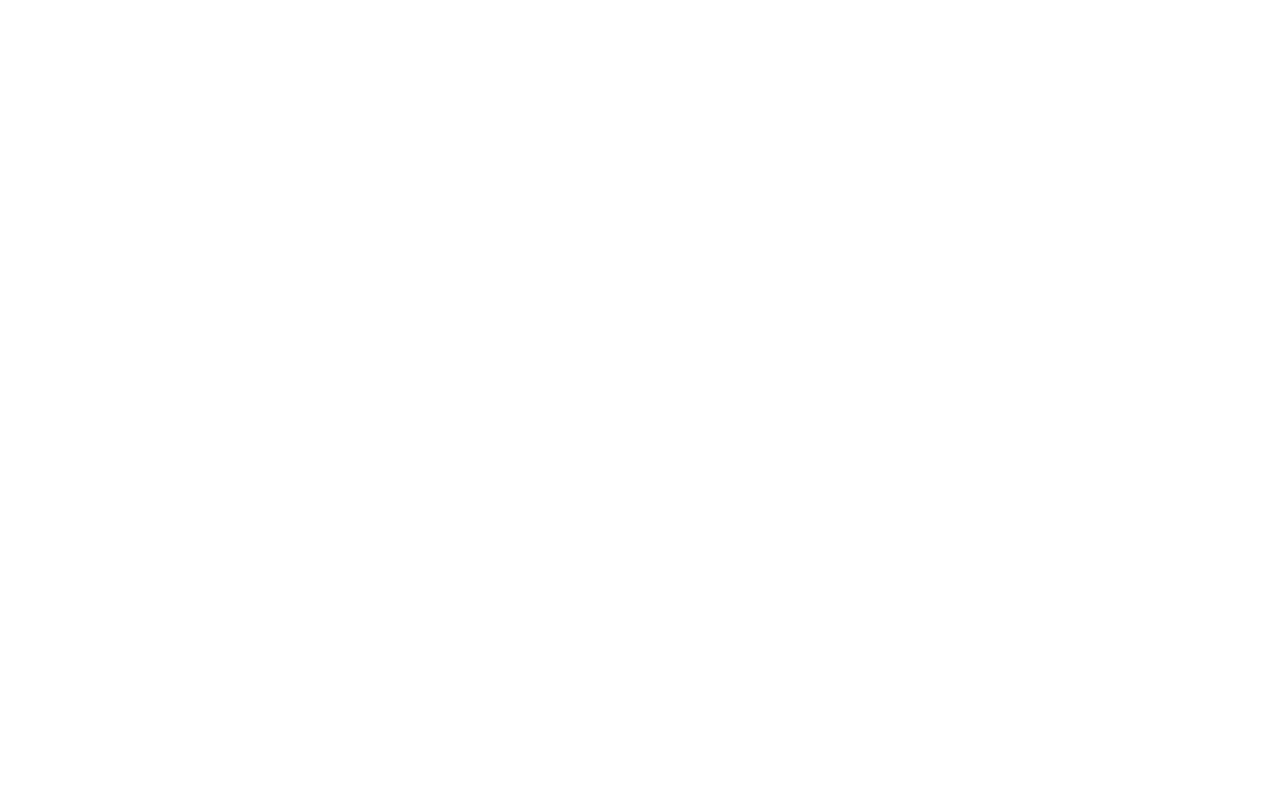
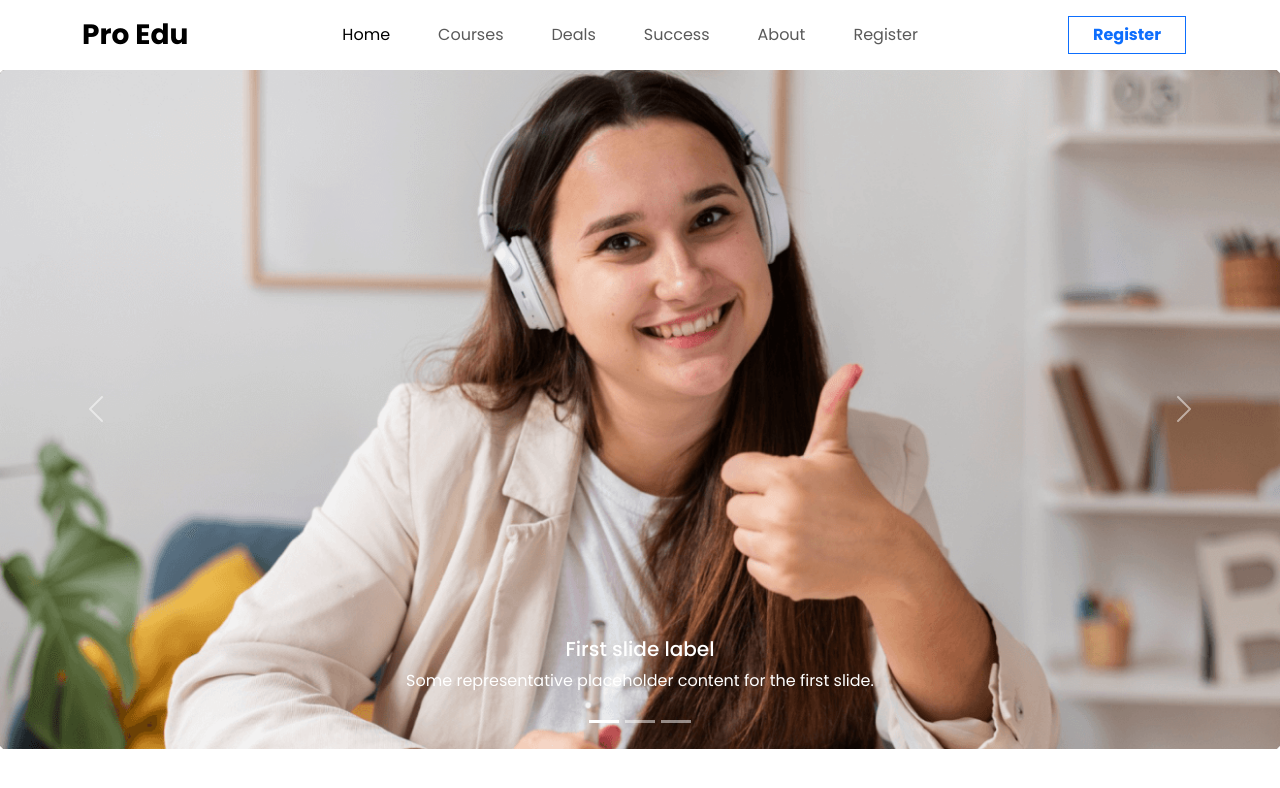
Before and after one commit to mahedee007/edtech-website, a plain HTML site: page index.html in a window 1280 px wide. Drawn offline with nearby package versions, Linux system fonts and the light colour scheme.

Commit message:
carousel added

```diff
--- a/css/style.css
+++ b/css/style.css
@@ -0,0 +1,6 @@
+@import url('https://fonts.googleapis.com/css2?family=Poppins:wght@400;500;600;700&display=swap');
+body{
+    margin: 0;
+    padding: 0;
+    font-family: 'Poppins', sans-serif;
+}
--- a/index.html
+++ b/index.html
@@ -10,6 +10,86 @@
     <link rel="stylesheet" href="css/style.css">
 </head>
 <body>
+    <!-- Navbar -->
+    <nav class="navbar navbar-expand-lg ">
+        <div class="container">
+          <a class="navbar-brand fs-3 fw-bold" href="#">Pro Edu</a>
+          <button class="navbar-toggler" type="button" data-bs-toggle="collapse" data-bs-target="#navbarSupportedContent" aria-controls="navbarSupportedContent" aria-expanded="false" aria-label="Toggle navigation">
+            <span class="navbar-toggler-icon"></span>
+          </button>
+          <div class="collapse navbar-collapse" id="navbarSupportedContent">
+            <ul class="navbar-nav mx-auto  mb-2 mb-lg-0">
+              <li class="nav-item">
+                <a class="nav-link active px-4" aria-current="page" href="#">Home</a>
+              </li>
+              <li class="nav-item">
+                <a class="nav-link px-4" href="#">Courses</a>
+              </li>
+              <li class="nav-item">
+                <a class="nav-link px-4" href="#">Deals</a>
+              </li>
+              <li class="nav-item">
+                <a class="nav-link px-4" href="#">Success</a>
+              </li>
+              <li class="nav-item">
+                <a class="nav-link px-4" href="#">About</a>
+              </li>
+              <li class="nav-item">
+                <a class="nav-link px-4" href="#">Register</a>
+              </li>
+
+
+            </ul>
+            <nav class="navbar">
+                <form class="container justify-content-end justify-content-md-start">
+                  <button class="btn btn-outline-primary fw-bold rounded-0 px-4 " type="button">Register</button>
+
+                </form>
+              </nav>
+          </div>
+        </div>
+      </nav>
+
+    <!-- Hero Section -->
+
+    <div id="carouselExampleCaptions" class="carousel slide">
+        <div class="carousel-indicators">
+          <button type="button" data-bs-target="#carouselExampleCaptions" data-bs-slide-to="0" class="active" aria-current="true" aria-label="Slide 1"></button>
+          <button type="button" data-bs-target="#carouselExampleCaptions" data-bs-slide-to="1" aria-label="Slide 2"></button>
+          <button type="button" data-bs-target="#carouselExampleCaptions" data-bs-slide-to="2" aria-label="Slide 3"></button>
+        </div>
+        <div class="carousel-inner">
+          <div class="carousel-item active">
+            <img  src="images/cover/cover-1.png" class="d-block w-100" alt="...">
+            <div class="carousel-caption d-none d-md-block">
+              <h5>First slide label</h5>
+              <p>Some representative placeholder content for the first slide.</p>
+            </div>
+          </div>
+          <div class="carousel-item">
+            <img src="images/cover/cover-2.jpg" class="d-block w-100" alt="...">
+            <div class="carousel-caption d-none d-md-block">
+              <h5>Second slide label</h5>
+              <p>Some representative placeholder content for the second slide.</p>
+            </div>
+          </div>
+          <div class="carousel-item">
+            <img src="images/cover/cover-3.jpg" class=" d-block w-100" alt="...">
+            <div class="carousel-caption  d-none d-md-block">
+              <h5>Third slide label</h5>
+              <p>Some representative placeholder content for the third slide.</p>
+            </div>
+          </div>
+        </div>
+        <button class="carousel-control-prev" type="button" data-bs-target="#carouselExampleCaptions" data-bs-slide="prev">
+          <span class="carousel-control-prev-icon" aria-hidden="true"></span>
+          <span class="visually-hidden">Previous</span>
+        </button>
+        <button class="carousel-control-next" type="button" data-bs-target="#carouselExampleCaptions" data-bs-slide="next">
+          <span class="carousel-control-next-icon" aria-hidden="true"></span>
+          <span class="visually-hidden">Next</span>
+        </button>
+      </div>
 
 
 
```
